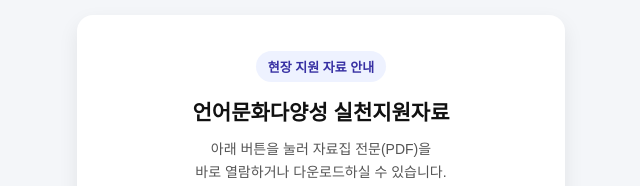
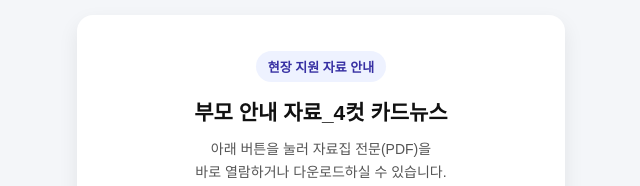
Before and after one commit to hsm3449-wq/news_p, a plain HTML site: page index.html in a window 1280 px wide. Shown: the part 209-395 px from the top of the page, without its empty margins (319-959 px from the left). Drawn offline with Linux system fonts and the light colour scheme.

Commit message:
Update index.html

```diff
--- a/index.html
+++ b/index.html
@@ -18,7 +18,7 @@
 <body>
   <div class="card">
     <div class="badge">현장 지원 자료 안내</div>
-    <h1>언어문화다양성 실천지원자료</h1>
+    <h1>부모 안내 자료_4컷 카드뉴스</h1>
     <p>아래 버튼을 눌러 자료집 전문(PDF)을<br>바로 열람하거나 다운로드하실 수 있습니다.</p>
     <a href="./guide.pdf" target="_blank" class="btn primary">자료집 바로보기 (PDF)</a>
     <button type="button" onclick="downloadPDF()" class="btn secondary">파일 다운로드</button>
```
